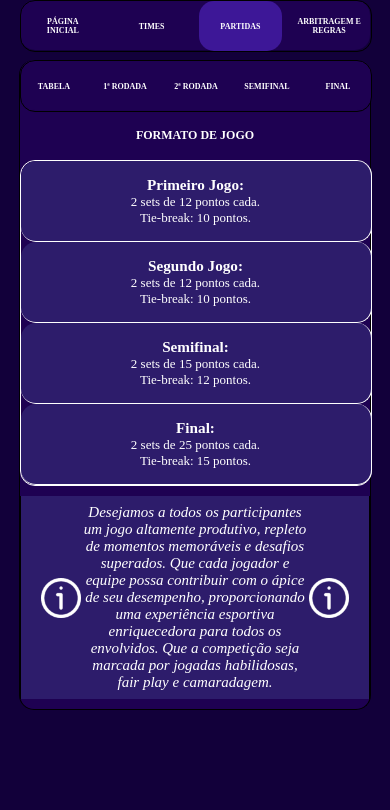
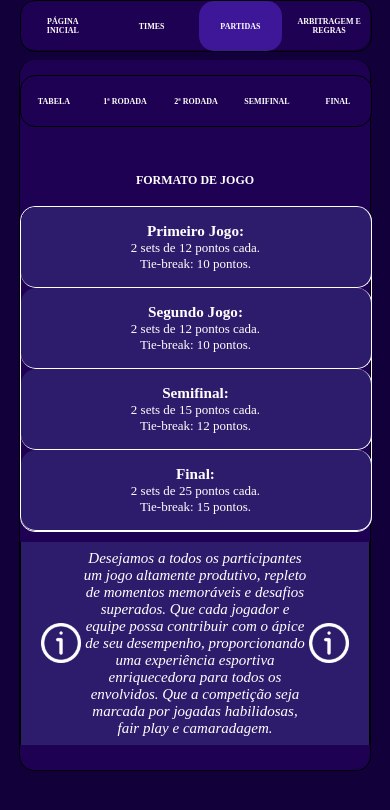
Before and after one commit to Er4ld0/Torneio, a plain HTML site: page menu/partidas.html in a window 390 px wide. Drawn offline with Linux system fonts and the light colour scheme; a web font is replaced by a local one.

Commit message:
git commit -m

```diff
--- a/css/responsive-mobile.css
+++ b/css/responsive-mobile.css
@@ -466,7 +466,7 @@
             position: relative;
             border-radius: 15px;
             width: 350px;
-            height: 100%;
+            height: 710px;
             justify-content: space-between;
         }
 
```
